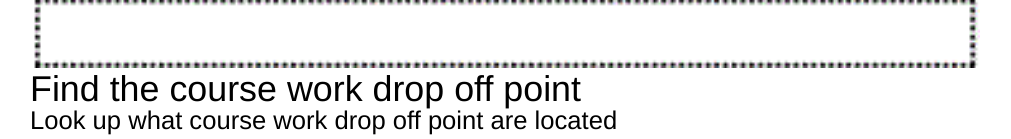
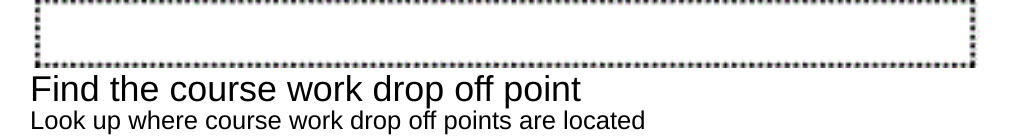
Before and after one commit to lp33d/StudentHelperProject, a PHP site: page /mainPage.php in a window 1280 px wide. Shown: the part 2453-2592 px from the top of the page, without its empty margins (135-1146 px from the left). Run offline with PHP 8.4, Linux system fonts and the light colour scheme; the visitor is signed in with stand-in values (Sample User, id 1).

Commit message:
Update mainPage.php

```diff
--- a/studentHelper/mainPage.php
+++ b/studentHelper/mainPage.php
@@ -57,7 +57,7 @@
 				<div class="third">
 					<a href="courseworkDropoffStud.php"><img alt="" src="St_Images/dropOfExample.gif">
 					<h3>Find the course work drop off point</h3>
-					<p>Look up what course work drop off point are located</p></a>
+					<p>Look up where course work drop off points are located</p></a>
 				</div>
 			</div>
 		</section>
```
